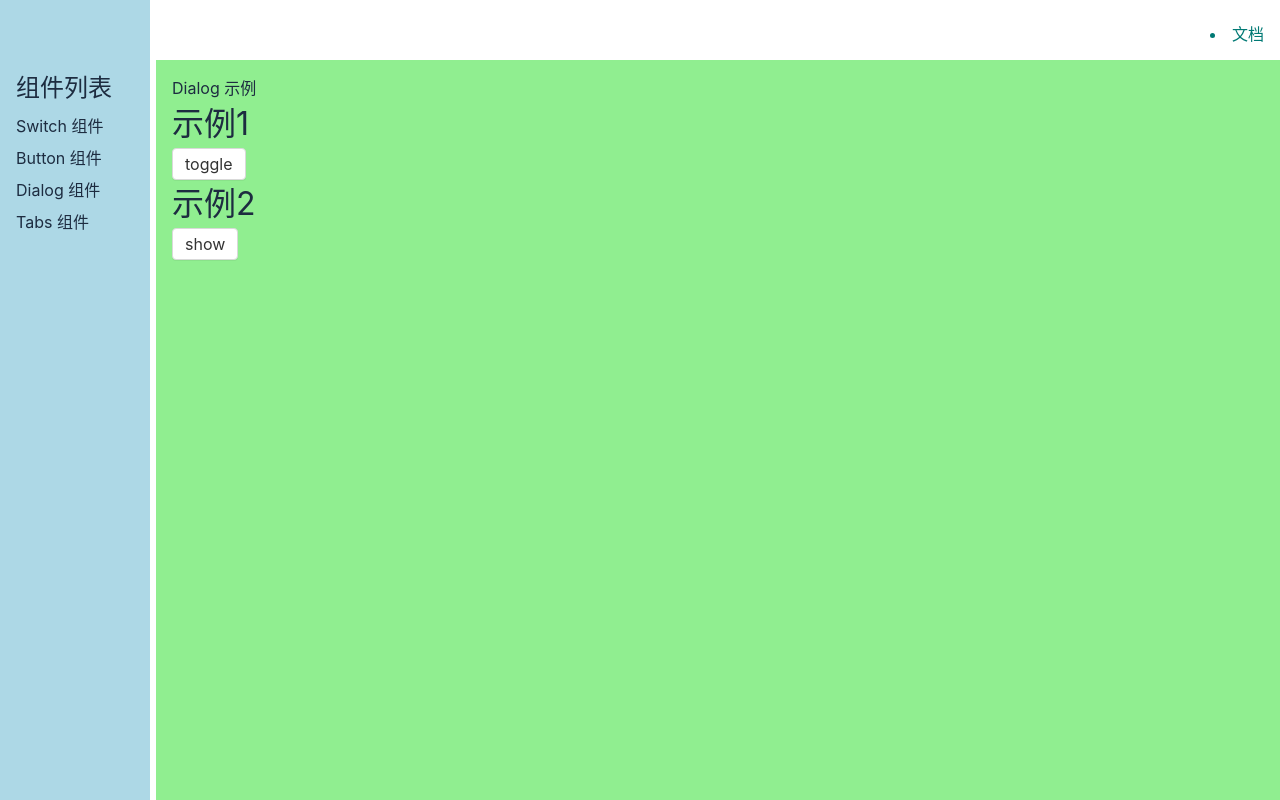
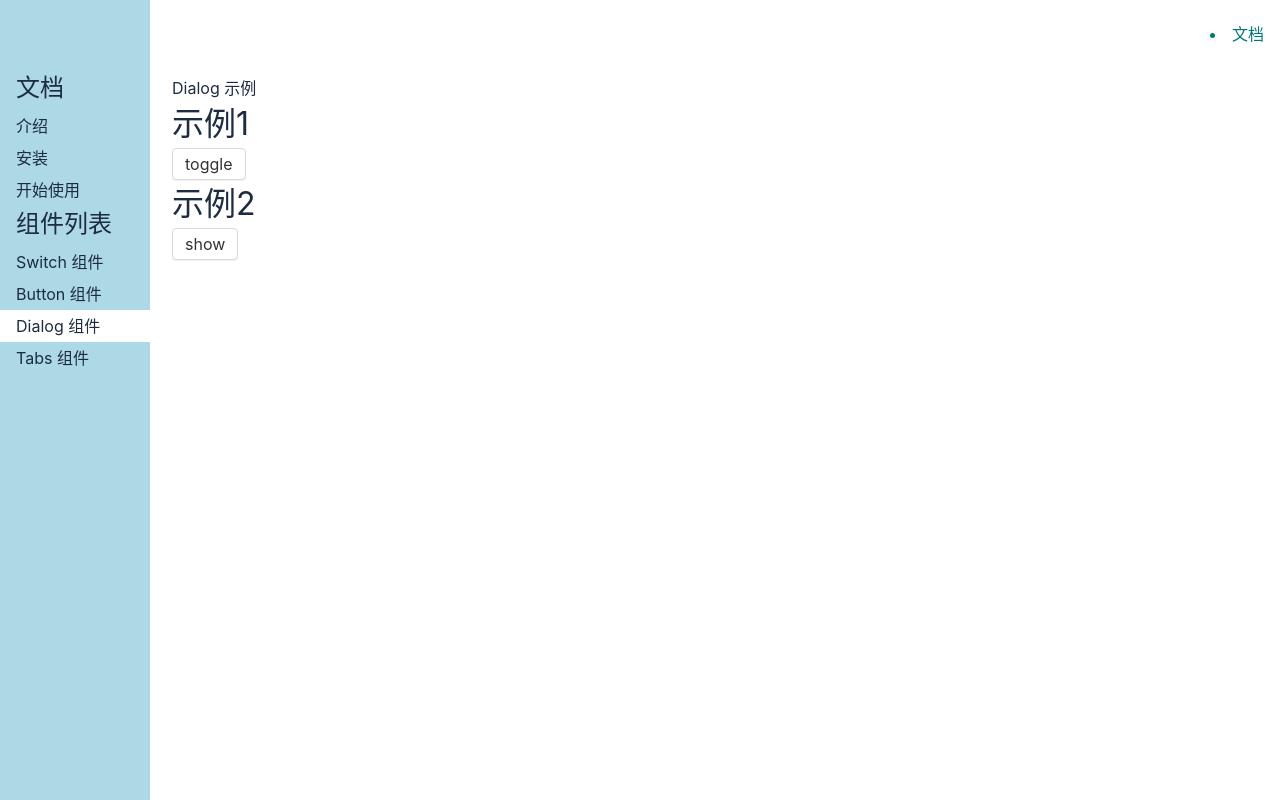
Before and after one commit to fishseven/Fish-UI, a Vue app in the folder fish-ui/: page /#/Doc/dialog in a window 1280 px wide. Built offline with nearby package versions, Linux system fonts and the light colour scheme.

Commit message:
修改文档页为github样式

```diff
--- a/fish-ui/package.json
+++ b/fish-ui/package.json
@@ -6,6 +6,7 @@
     "build": "vite build"
   },
   "dependencies": {
+    "github-markdown-css": "^4.0.0",
     "vue": "^3.0.0-rc.1",
     "vue-router": "4.0.0-beta.3"
   },
--- a/fish-ui/src/Router.ts
+++ b/fish-ui/src/Router.ts
@@ -6,6 +6,9 @@
 import DialogDemo from './components/DialogDemo.vue'
 import TabsDemo from './components/TabsDemo.vue'
 import DocDemo from './components/DocDemo.vue'
+import Intro from './views/Intro.vue'
+import GetStarted from './views/GetStarted.vue'
+import Install from './views/Install.vue'
 
 const history = createWebHashHistory()
 export const router = createRouter({
@@ -14,6 +17,9 @@
         {path:'/',component:Home},
         {path:'/Doc',component:Doc,children:[
             {path:'',component:DocDemo},
+            {path:'intro',component:Intro},
+            {path:'get-started',component:GetStarted},
+            {path:'install',component:Install},
             {path:'switch',component:SwitchDemo},
             {path:'button',component:ButtonDemo},
             {path:'dialog',component:DialogDemo},
--- a/fish-ui/src/main.ts
+++ b/fish-ui/src/main.ts
@@ -4,7 +4,7 @@
 import App from './App.vue'
 
 import { router } from './Router'
-
+import 'github-markdown-css'
 
 const app = createApp(App)
 app.use(router)
--- a/fish-ui/src/views/Doc.vue
+++ b/fish-ui/src/views/Doc.vue
@@ -4,6 +4,19 @@
         <Topnav :toggleMenuButtonVisible="true" class="nav" />
         <div class="content">
             <aside v-if="menuVisible">
+                <h2>文档</h2>
+                <ol>
+                    <li>
+                        <router-link to="/doc/intro">介绍</router-link>
+                    </li>
+                    <li>
+                        <router-link to="/doc/install">安装</router-link>
+                    </li>
+                    <li>
+                        <router-link to="/doc/get-started">开始使用</router-link>
+                    </li>
+
+                </ol>
                 <h2>组件列表</h2>
                 <ol>
                     <li>
@@ -79,14 +92,14 @@
     >main {
         flex-grow: 1;
         padding: 16px;
-        background: lightgreen;
+        // background: lightgreen;
     }
 }
 
 aside {
     background: lightblue;
     width: 150px;
-    padding: 16px;
+    padding: 16px 0;
     position: fixed;
     top: 0;
     left: 0;
@@ -95,11 +108,20 @@
 
     >h2 {
         margin-bottom: 4px;
+        padding: 0 16px;
     }
 
     >ol {
         >li {
-            padding: 4px 0;
+            >a {
+                display: block;
+                padding: 4px 16px;
+                text-decoration: none;
+            }
+
+            .router-link-active {
+                background: white;
+            }
         }
     }
 
--- /dev/null
+++ b/fish-ui/src/views/GetStarted.vue
@@ -0,0 +1,26 @@
+<template>
+<article class="markdown-body">
+    <h1>
+        开始使用
+    </h1>
+
+    <p>请先<a href="#/doc/install">安装</a>本组件库。</p>
+    <p>然后在你的代码中写入下面的代码</p>
+    <pre><code>import {Button, Tabs, Switch, Dialog} from "king-ui"</code></pre>
+    就可以使用我提供的组件了。
+
+    <h2>Vue 单文件组件</h2>
+    <p>代码示例：</p>
+    <pre><code>&lt;template&gt;
+  &lt;div&gt;&lt;Button&gt;按钮&lt;/Button&gt;&lt;/div&gt;
+&lt;/template&gt;
+&lt;script&gt;
+  import {Button, Tabs, Switch, Dialog} from "king-ui"
+  export default {
+    components: {Button}
+  }
+&lt;/script&gt;
+ </code></pre>
+
+</article>
+</template>
--- /dev/null
+++ b/fish-ui/src/views/Install.vue
@@ -0,0 +1,13 @@
+<template>
+<article class="markdown-body">
+    <h1>安装</h1>
+    <p>打开终端运行下列命令：</p>
+    <pre><code>npm install king-ui</code></pre>
+    <p>或</p>
+    <pre><code>yarn add king-ui</code></pre>
+
+    <p>
+        下一节：<a href="#/doc/get-started">开始使用</a>
+    </p>
+</article>
+</template>
--- /dev/null
+++ b/fish-ui/src/views/Intro.vue
@@ -0,0 +1,9 @@
+<template>
+<article class="markdown-body">
+    <h1>介绍</h1>
+    <p>King UI 是一款基于 Vue 3 和 TypeScript 的 UI 组件库。</p>
+    <p>这款组件库其实是我为了总结自己这几年的技术经验而写的，全程亲手编写，尽量不采用第三方库，包括你现在看到的这个官网也几乎都是我自己写的。</p>
+    <p>所以如果强烈不建议你将此 UI 库用于生产环境。但如果你是抱着看源代码的目的来的，那么这个库还是值得一看的。源代码放在了 github.com/frankfang/xxxxxxx，历史提交信息非常规范，你可以按提交的顺序逐个查看；你也可以直接查看每个组件的源代码和示例，运行方法见 README.md。</p>
+    下一节：<a href="#/doc/install">安装</a>
+</article>
+</template>
```
Also changed, not shown: 1 other file (tests, documents, lock files or other folders).
